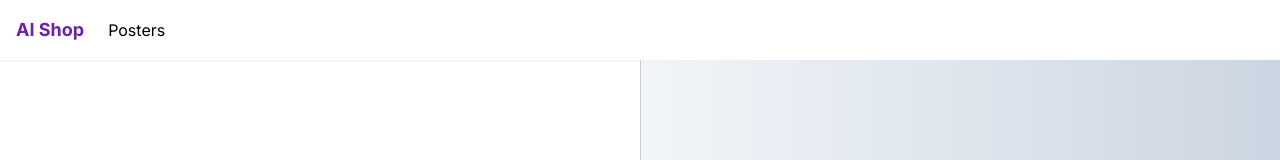
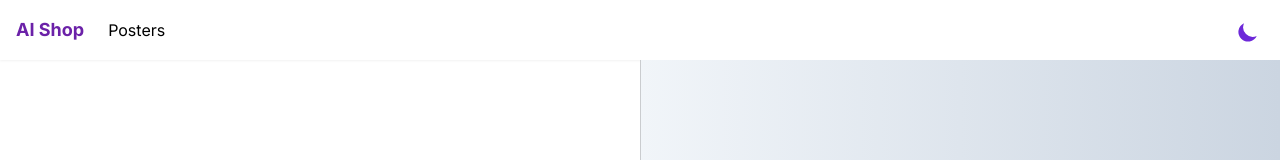
Before and after one commit to Fuasmattn/openai-api-viz, a Next.js app: page / in a window 1280 px wide. Shown: the top 160 px of the page. Built offline with nearby package versions, Linux system fonts and the light colour scheme.

Commit message:
add dark mode toggle

```diff
--- a/src/components/appbar/Appbar.tsx
+++ b/src/components/appbar/Appbar.tsx
@@ -9,6 +9,29 @@
           Posters
         </a>
       </nav>
+      <button
+        onClick={() => document.body.classList.toggle("dark")}
+        className="h-8 w-8 rounded-xl p-1 text-gray-500 hover:bg-gray-100 dark:hover:bg-gray-700"
+      >
+        <svg
+          className="fill-violet-700 block dark:hidden"
+          fill="currentColor"
+          viewBox="0 0 20 20"
+        >
+          <path d="M17.293 13.293A8 8 0 016.707 2.707a8.001 8.001 0 1010.586 10.586z"></path>
+        </svg>
+        <svg
+          className="fill-yellow-500 hidden dark:block"
+          fill="currentColor"
+          viewBox="0 0 20 20"
+        >
+          <path
+            d="M10 2a1 1 0 011 1v1a1 1 0 11-2 0V3a1 1 0 011-1zm4 8a4 4 0 11-8 0 4 4 0 018 0zm-.464 4.95l.707.707a1 1 0 001.414-1.414l-.707-.707a1 1 0 00-1.414 1.414zm2.12-10.607a1 1 0 010 1.414l-.706.707a1 1 0 11-1.414-1.414l.707-.707a1 1 0 011.414 0zM17 11a1 1 0 100-2h-1a1 1 0 100 2h1zm-7 4a1 1 0 011 1v1a1 1 0 11-2 0v-1a1 1 0 011-1zM5.05 6.464A1 1 0 106.465 5.05l-.708-.707a1 1 0 00-1.414 1.414l.707.707zm1.414 8.486l-.707.707a1 1 0 01-1.414-1.414l.707-.707a1 1 0 011.414 1.414zM4 11a1 1 0 100-2H3a1 1 0 000 2h1z"
+            fill-rule="evenodd"
+            clip-rule="evenodd"
+          ></path>
+        </svg>
+      </button>
     </div>
   );
 };
--- a/tailwind.config.js
+++ b/tailwind.config.js
@@ -1,5 +1,6 @@
 /** @type {import('tailwindcss').Config} */
 module.exports = {
+  darkMode: 'class',
   content: [
     './src/pages/**/*.{js,ts,jsx,tsx,mdx}',
     './src/components/**/*.{js,ts,jsx,tsx,mdx}',
```
